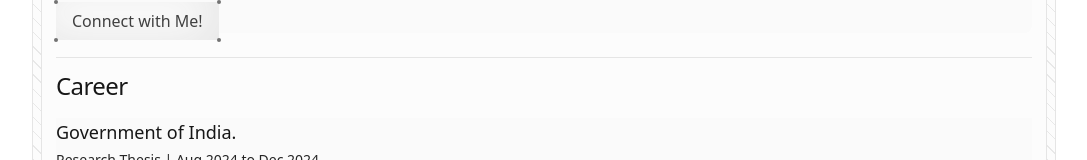
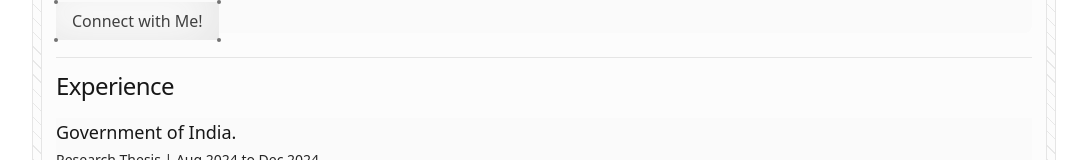
Before and after one commit to cena0rton/portfolio-nextjs, a Next.js app: page / in a window 1280 px wide. Shown: the part 529-689 px from the top of the page, without its empty margins (96-1183 px from the left). Built offline with nearby package versions, Linux system fonts and the light colour scheme.

Commit message:
Update Career.tsx
spellling chhange lmao

```diff
--- a/src/app/components/Career.tsx
+++ b/src/app/components/Career.tsx
@@ -28,7 +28,7 @@ const Career = () => {
         animate={{ opacity: 1, y: 0 }}
         transition={{ duration: 0.6, delay: 0.1 }}
     className="mt-6 border-t border-t-neutral-200 ">
-        <h2 className='text-2xl tracking-tight font-medium mt-3 text-neutral-900 mb-4'>Career</h2>
+        <h2 className='text-2xl tracking-tight font-medium mt-3 text-neutral-900 mb-4'>Experience</h2>
         <div className='flex flex-col gap-4 w-full bg-neutral-50'>
         {career.map((car, idx)=>
           (  <div key={idx} className='flex flex-col bg-neutral-50'>
```
